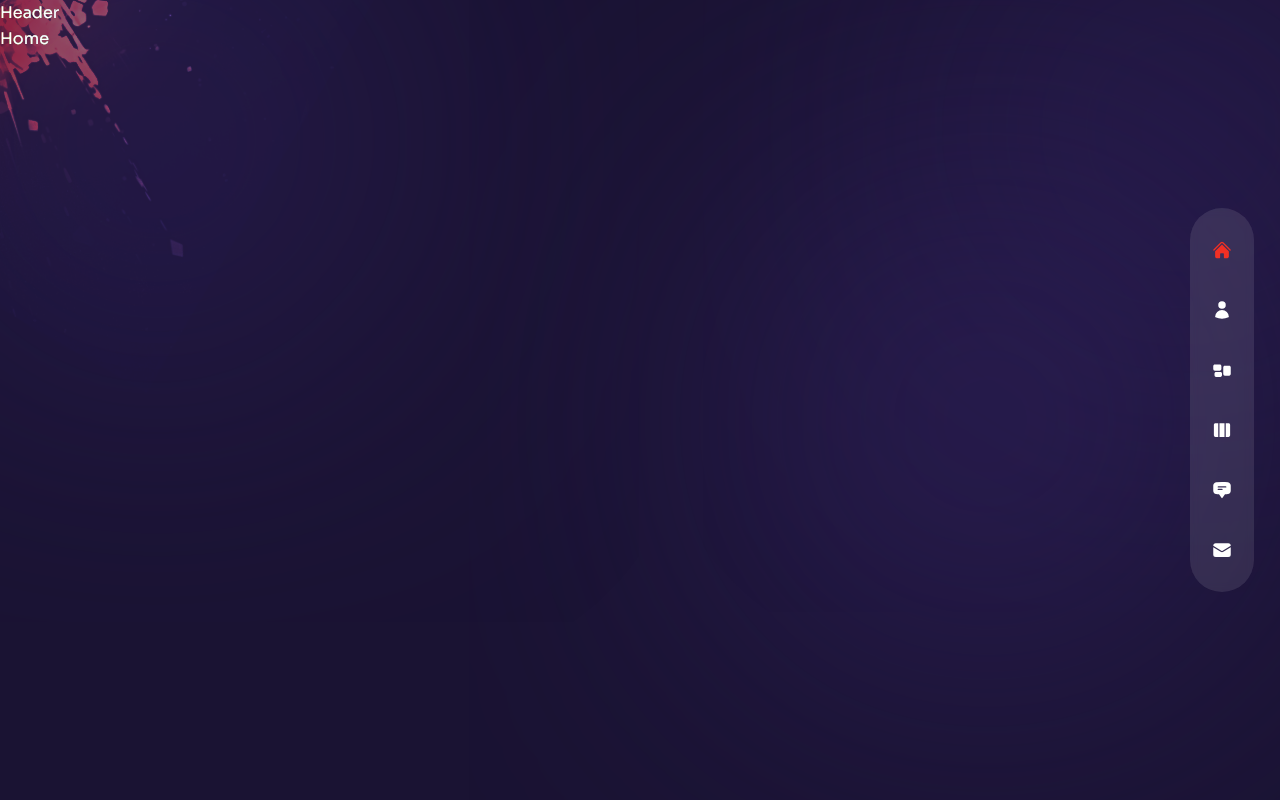
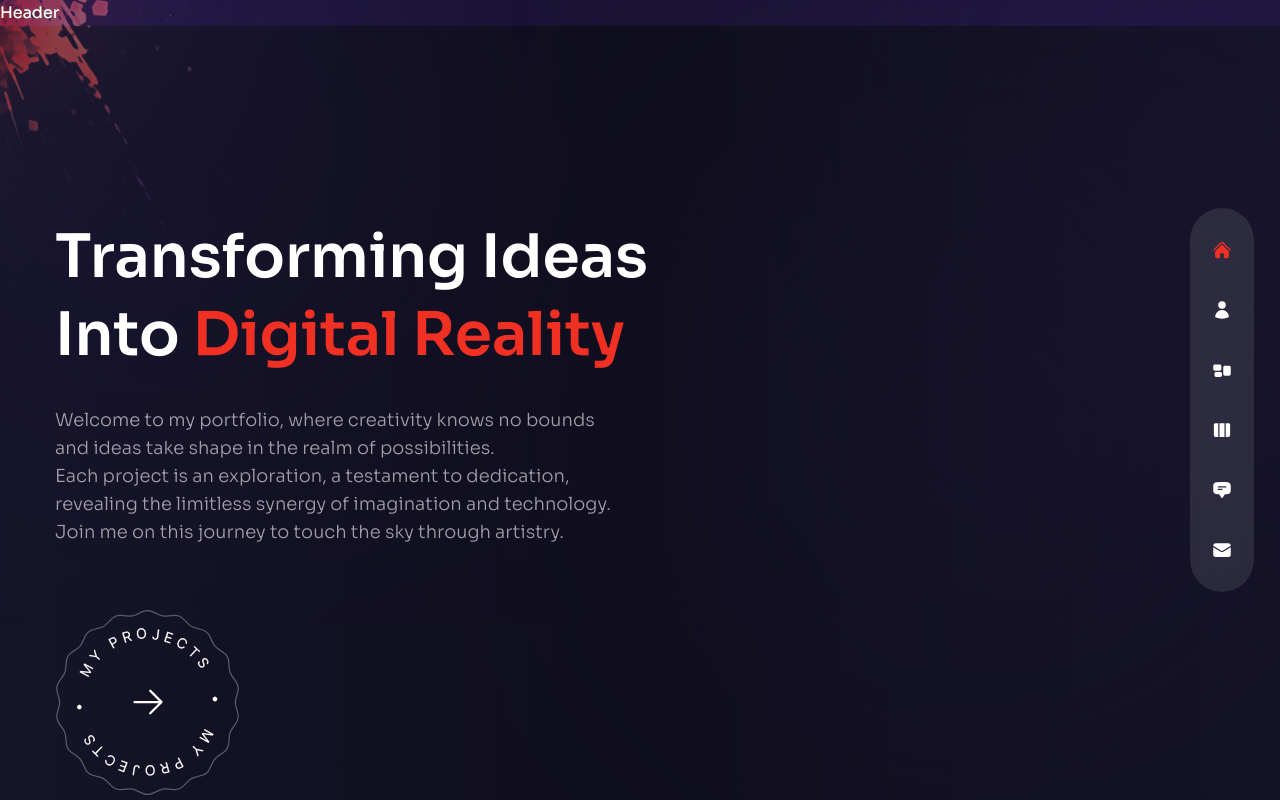
Before and after one commit to MiriFurman1/Portfolio-website, a Next.js app: page / in a window 1280 px wide. Built offline with nearby package versions, Linux system fonts and the light colour scheme.

Commit message:
homepage and project buttons created

```diff
--- a/components/ProjectsBtn.js
+++ b/components/ProjectsBtn.js
@@ -1,5 +1,14 @@
+import Image from "next/image";
+import Link from "next/link";
+import { HiArrowRight } from 'react-icons/hi2'
+
 const ProjectsBtn = () => {
-  return <div>Project Btn</div>;
+  return <div className="mx-auto xl:mx-0">
+    <Link href={'/work'} className="relative w-[185px] h-[185px]  flex justify-center items-center bg-circleStar bg-cover bg-center  bg-no-repeat group">
+      <Image src={'/rounded-text.png'} width={141} height={148} alt="" className="animate-spin-slow w-full h-full max-w-[141px] max-h-[148px]"/>
+      <HiArrowRight className="absolute text-4xl group-hover:translate-x-2 transition all duration-300"/>
+    </Link>
+  </div>;
 };
 
 export default ProjectsBtn;
--- a/pages/index.js
+++ b/pages/index.js
@@ -1,5 +1,31 @@
+import Image from "next/image";
+import ParticlesContainer from '../components/ParticlesContainer'
+import ProjectsBtn from '../components/ProjectsBtn'
+import Avatar from '../components/Avatar'
+import { motion } from 'framer-motion'
+
+import { fadeIn } from '../variants'
 const Home = () => {
-  return <div>Home</div>;
+  return <div className="bg-primary/60 h-full">
+    <div className="w-full h-full bg-gradient-to-r from-primary/10 via-black/30 to-black/10">
+      <div className="text-center flex flex-col justify-center xl:pt-40 xl:text-left h-full container mx-auto ">
+
+        <motion.h1 className="h1" variants={fadeIn('down', 0.2)} initial="hidden" animate="show" exit="hidden"> Transforming Ideas <br /> Into <span className="text-accent"> Digital Reality</span></motion.h1>
+        <motion.p className="max-w-sm xl:max-w-xl mx-auto xl:mx-0 mb-10 xl:mb-16 text-base xl:text-lg" variants={fadeIn('down', 0.3)} initial="hidden" animate="show" exit="hidden">
+          Welcome to my portfolio, where creativity knows no bounds and ideas take shape in the realm of possibilities. <br /> Each project is an exploration, a testament to dedication, revealing the limitless synergy of imagination and technology.<br /> Join me on this journey to touch the sky through artistry.</motion.p>
+        <div className=" xl:hidden relative md:flex sm:flex">
+          <ProjectsBtn />
+        </div>
+        <motion.div variants={fadeIn('down', 0.4)} initial="hidden" animate="show" exit="hidden" className="hidden xl:flex">
+          <ProjectsBtn />
+        </motion.div>
+      </div>
+    </div>
+
+
+    <div>image</div>
+
+  </div>;
 };
 
 export default Home;
--- a/tailwind.config.js
+++ b/tailwind.config.js
@@ -15,7 +15,7 @@
       },
     },
     screens: {
-      sm: '640px',
+      sm: '350px',
       md: '768px',
       lg: '960px',
       xl: '1200px',
```
